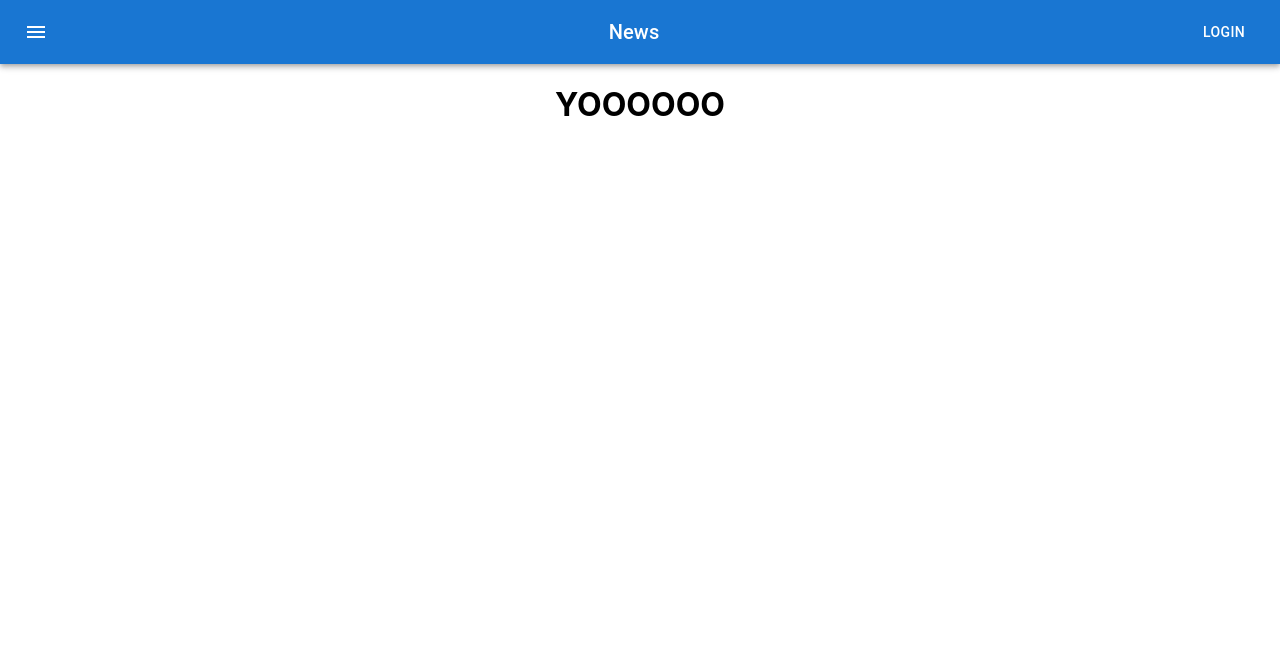
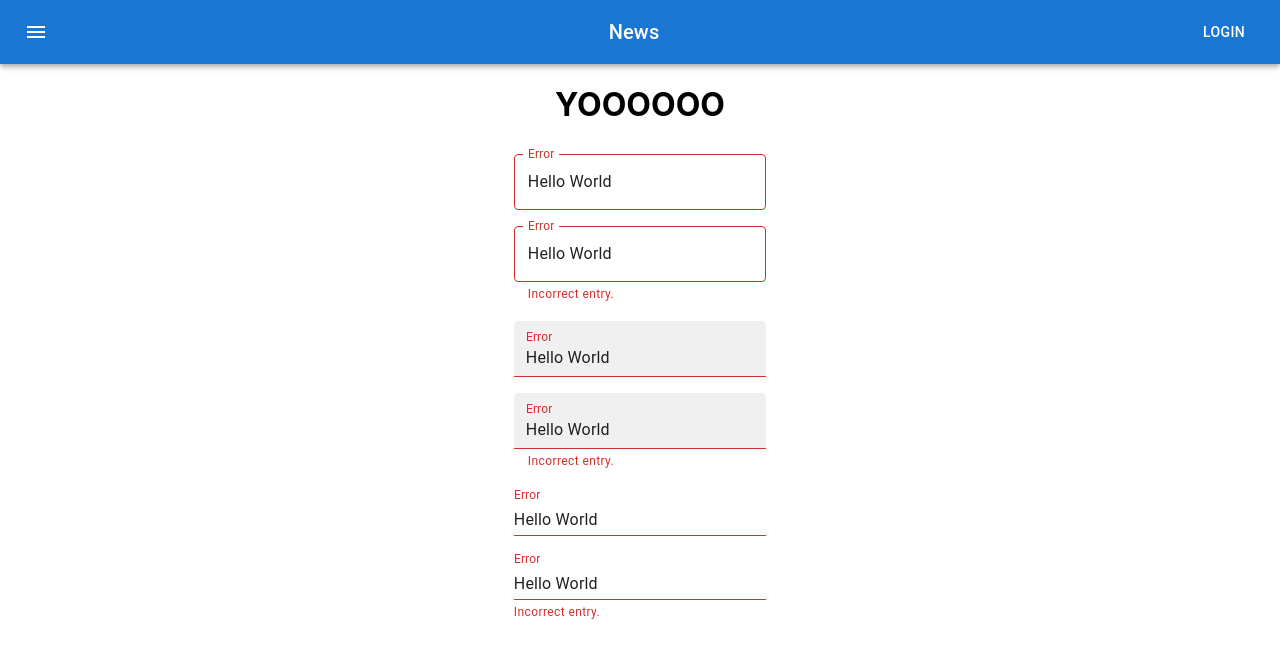
Before and after one commit to dannydaley/web-interface, a React (Create React App) app in the folder frontend/robot/: page / in a window 1280 px wide. Shown: the top 658 px of the page. Built offline with nearby package versions, Linux system fonts and the light colour scheme.

Commit message:
Added login textfields

```diff
--- a/frontend/robot/src/components/Login.js
+++ b/frontend/robot/src/components/Login.js
@@ -1,10 +1,70 @@
-import { Container } from "@mui/system";
+import { Container, Box } from "@mui/system";
+import * as React from 'react';
 
+import TextField from '@mui/material/TextField';
 export default function LoginPage() {
 
     return(
         <Container maxWidth="xs">
             <h1>YOOOOOO</h1>
+            <Box
+      component="form"
+      sx={{
+        '& .MuiTextField-root': { m: 1, width: '25ch' },
+      }}
+      noValidate
+      autoComplete="off"
+    >
+      <div>
+        <TextField
+          error
+          id="outlined-error"
+          label="Error"
+          defaultValue="Hello World"
+        />
+        <TextField
+          error
+          id="outlined-error-helper-text"
+          label="Error"
+          defaultValue="Hello World"
+          helperText="Incorrect entry."
+        />
+      </div>
+      <div>
+        <TextField
+          error
+          id="filled-error"
+          label="Error"
+          defaultValue="Hello World"
+          variant="filled"
+        />
+        <TextField
+          error
+          id="filled-error-helper-text"
+          label="Error"
+          defaultValue="Hello World"
+          helperText="Incorrect entry."
+          variant="filled"
+        />
+      </div>
+      <div>
+        <TextField
+          error
+          id="standard-error"
+          label="Error"
+          defaultValue="Hello World"
+          variant="standard"
+        />
+        <TextField
+          error
+          id="standard-error-helper-text"
+          label="Error"
+          defaultValue="Hello World"
+          helperText="Incorrect entry."
+          variant="standard"
+        />
+      </div>
+      </Box>
         </Container>
     )
 }
```
